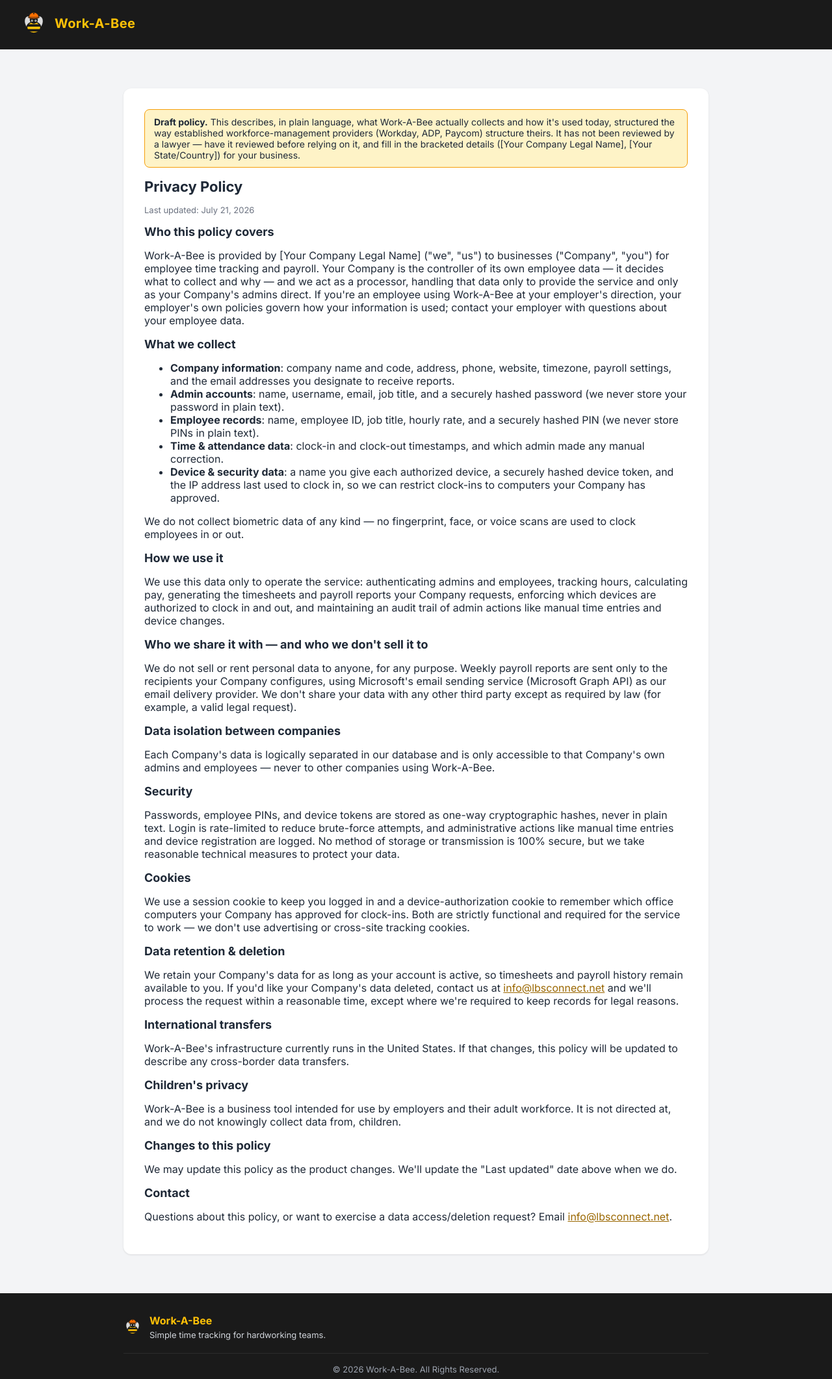
After one commit to LBSconnect/Work-A-Bee, a Flask app: page /privacy in a window 1280 px wide. The commit adds this page. Shown: the top 2122 px of the page at 65% size. Run offline with Flask 3, Linux system fonts and the light colour scheme; parts of the project's set-up code (start-up, migrations or seed data) failed here and were passed over; some libraries are stand-ins or nearby versions.

Commit message:
Fix mismatched links, remove leftover MyEasyPass logo, add legal pages
Link audit fixes:
- Nav "Features" now jumps to the actual features grid (#features),
  matching the footer's "Features" link instead of disagreeing with it.
- Removed 6 dead footer "#" links to pages that never existed
  (Integrations, Careers, Help Center, Blog, Guides, and a stale
  duplicate About Us). Contact Us now opens a mailto, About Us points
  to LBSconnect.net (matching the nav), and Pricing goes to signup.
- Fixed the footer's domain text (was still ".com", now ".net" to
  match the actual canonical domain).
- Removed the orphaned, unused templates/login.html.

Brand asset fix:
- static/logo.png was byte-for-byte the old "MyEasyPass" logo from
  before this app was rebranded to Work-A-Bee - never actually
  replaced, just no longer referenced by any visible page. It was
  still wired into the Open Graph/Twitter share image I added in the
  SEO work, so any social share would have shown the wrong brand's
  logo. Deleted it and generated a proper on-brand static/og-image.png
  (bee logo + wordmark) to use instead. Also added the favicon link
  the landing page was missing entirely.

Legal pages:
- Added /privacy and /terms routes with draft Privacy Policy and
  Terms of Service pages, structured the way established workforce
  platforms (Workday, ADP, Paycom) structure theirs - controller vs.
  processor roles, explicit no-biometric-data and no-sale-of-data
  statements, cookies, retention, security - filled in with what this
  app actually collects and does. Clearly marked as drafts needing
  real legal review and business-specific details before relying on
  them. Footer links now point to these instead of dead "#" anchors.

```diff
--- a/app.py
+++ b/app.py
@@ -75,6 +75,16 @@ def robots_txt():
 @app.route("/sitemap.xml")
 def sitemap_xml():
     return send_from_directory(app.static_folder, "sitemap.xml", mimetype="application/xml")
+
+
+@app.route("/privacy")
+def privacy_policy():
+    return render_template("privacy.html", updated=datetime.now().date())
+
+
+@app.route("/terms")
+def terms_of_service():
+    return render_template("terms.html", updated=datetime.now().date())
 
 
 @app.route("/staff/login", methods=["GET", "POST"])
--- /dev/null
+++ b/templates/privacy.html
@@ -0,0 +1,54 @@
+{% extends "base.html" %}
+{% block title %}Privacy Policy{% endblock %}
+{% block wrapclass %}wide{% endblock %}
+{% block content %}
+  <div class="flash">
+    <strong>Draft policy.</strong> This describes, in plain language, what Work-A-Bee actually collects and how it's used today, structured the way established workforce-management providers (Workday, ADP, Paycom) structure theirs. It has not been reviewed by a lawyer &mdash; have it reviewed before relying on it, and fill in the bracketed details ([Your Company Legal Name], [Your State/Country]) for your business.
+  </div>
+
+  <h1>Privacy Policy</h1>
+  <p class="muted">Last updated: {{ updated.strftime('%B %d, %Y') }}</p>
+
+  <h2>Who this policy covers</h2>
+  <p>Work-A-Bee is provided by [Your Company Legal Name] ("we", "us") to businesses ("Company", "you") for employee time tracking and payroll. Your Company is the controller of its own employee data &mdash; it decides what to collect and why &mdash; and we act as a processor, handling that data only to provide the service and only as your Company's admins direct. If you're an employee using Work-A-Bee at your employer's direction, your employer's own policies govern how your information is used; contact your employer with questions about your employee data.</p>
+
+  <h2>What we collect</h2>
+  <ul>
+    <li><strong>Company information</strong>: company name and code, address, phone, website, timezone, payroll settings, and the email addresses you designate to receive reports.</li>
+    <li><strong>Admin accounts</strong>: name, username, email, job title, and a securely hashed password (we never store your password in plain text).</li>
+    <li><strong>Employee records</strong>: name, employee ID, job title, hourly rate, and a securely hashed PIN (we never store PINs in plain text).</li>
+    <li><strong>Time &amp; attendance data</strong>: clock-in and clock-out timestamps, and which admin made any manual correction.</li>
+    <li><strong>Device &amp; security data</strong>: a name you give each authorized device, a securely hashed device token, and the IP address last used to clock in, so we can restrict clock-ins to computers your Company has approved.</li>
+  </ul>
+  <p>We do not collect biometric data of any kind &mdash; no fingerprint, face, or voice scans are used to clock employees in or out.</p>
+
+  <h2>How we use it</h2>
+  <p>We use this data only to operate the service: authenticating admins and employees, tracking hours, calculating pay, generating the timesheets and payroll reports your Company requests, enforcing which devices are authorized to clock in and out, and maintaining an audit trail of admin actions like manual time entries and device changes.</p>
+
+  <h2>Who we share it with &mdash; and who we don't sell it to</h2>
+  <p>We do not sell or rent personal data to anyone, for any purpose. Weekly payroll reports are sent only to the recipients your Company configures, using Microsoft's email sending service (Microsoft Graph API) as our email delivery provider. We don't share your data with any other third party except as required by law (for example, a valid legal request).</p>
+
+  <h2>Data isolation between companies</h2>
+  <p>Each Company's data is logically separated in our database and is only accessible to that Company's own admins and employees &mdash; never to other companies using Work-A-Bee.</p>
+
+  <h2>Security</h2>
+  <p>Passwords, employee PINs, and device tokens are stored as one-way cryptographic hashes, never in plain text. Login is rate-limited to reduce brute-force attempts, and administrative actions like manual time entries and device registration are logged. No method of storage or transmission is 100% secure, but we take reasonable technical measures to protect your data.</p>
+
+  <h2>Cookies</h2>
+  <p>We use a session cookie to keep you logged in and a device-authorization cookie to remember which office computers your Company has approved for clock-ins. Both are strictly functional and required for the service to work &mdash; we don't use advertising or cross-site tracking cookies.</p>
+
+  <h2>Data retention &amp; deletion</h2>
+  <p>We retain your Company's data for as long as your account is active, so timesheets and payroll history remain available to you. If you'd like your Company's data deleted, contact us at <a href="mailto:info@lbsconnect.net">info@lbsconnect.net</a> and we'll process the request within a reasonable time, except where we're required to keep records for legal reasons.</p>
+
+  <h2>International transfers</h2>
+  <p>Work-A-Bee's infrastructure currently runs in the United States. If that changes, this policy will be updated to describe any cross-border data transfers.</p>
+
+  <h2>Children's privacy</h2>
+  <p>Work-A-Bee is a business tool intended for use by employers and their adult workforce. It is not directed at, and we do not knowingly collect data from, children.</p>
+
+  <h2>Changes to this policy</h2>
+  <p>We may update this policy as the product changes. We'll update the "Last updated" date above when we do.</p>
+
+  <h2>Contact</h2>
+  <p>Questions about this policy, or want to exercise a data access/deletion request? Email <a href="mailto:info@lbsconnect.net">info@lbsconnect.net</a>.</p>
+{% endblock %}
```
Also changed, not shown: static/sitemap.xml (+10 -0 lines), templates/index.html (+13 -23 lines), templates/login.html (deleted, +0 -11 lines), templates/terms.html (added, +47 -0 lines), static/logo.png (deleted), static/og-image.png (added).
